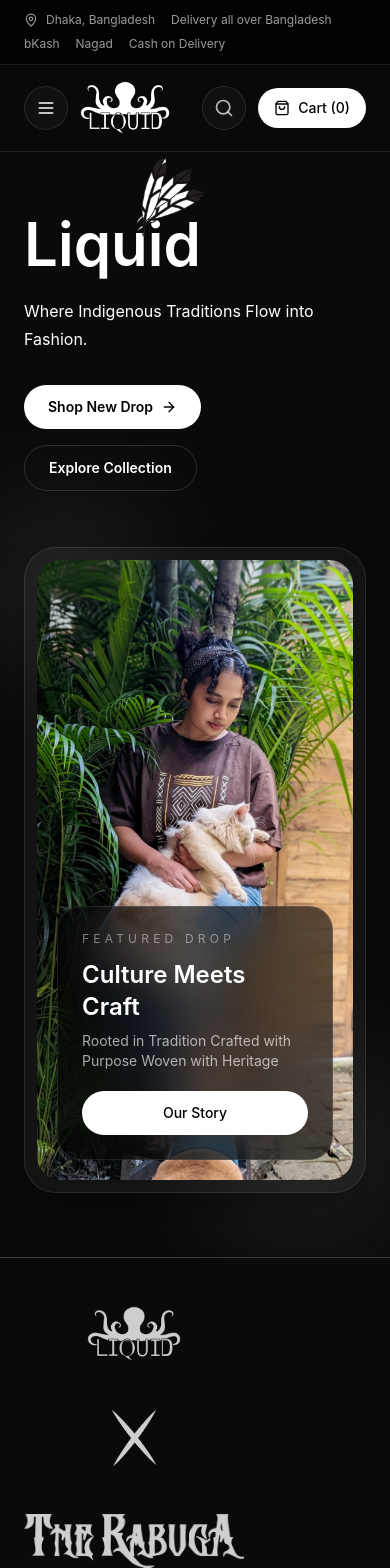
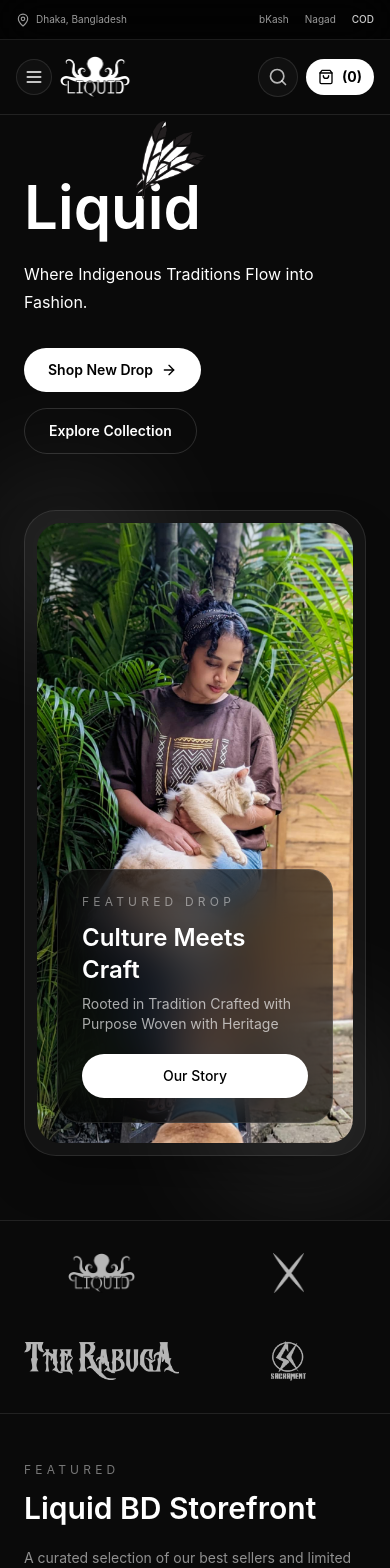
Before and after one commit to aongchinghla/liquidbd, a Next.js app: page / in a window 390 px wide. Shown: the top 1568 px of the page. Built offline with nearby package versions, Linux system fonts and the light colour scheme.

Commit message:
navbar and collab mobile responsive fixed

```diff
--- a/components/homepage/collaboration-strip.tsx
+++ b/components/homepage/collaboration-strip.tsx
@@ -21,44 +21,37 @@ export default function Collaborations() {
     const ctx = gsap.context(() => {
       gsap.fromTo(
         ".collab-item",
-        { opacity: 0, y: 50 },
+        { opacity: 0, y: 30 },
         {
           opacity: 1,
           y: 0,
           duration: 0.9,
-          stagger: 0.15,
+          stagger: 0.1,
           ease: "power3.out",
           scrollTrigger: {
             trigger: containerRef.current,
-            start: "top 80%",
+            start: "top 85%",
             toggleActions: "play none none none",
           },
         }
       );
     }, containerRef);
-
     return () => ctx.revert();
   }, []);
 
   return (
-    <section
-      id="collaborations"
-      ref={containerRef}
-      className="border-y border-white/20 py-10 lg:py-6"
-    >
+    <section id="collaborations" ref={containerRef} className="border-y border-white/10 py-6 lg:py-6">
       <div className="mx-auto max-w-[1600px] px-6 lg:px-10">
-        <div className="flex flex-wrap items-center justify-between gap-x-8 gap-y-8">
+        <div className="grid grid-cols-2 items-center justify-items-center gap-8 md:grid-cols-4 lg:gap-12">
           {collaborators.map((brand) => (
-            <div
-              key={brand.name}
-              className="collab-item flex flex-8 basis-[220px] items-center justify-center py-2"
-            >
+            <div key={brand.name} className="collab-item flex w-full items-center justify-center py-2">
               <Image
                 src={brand.src}
                 alt={brand.name}
                 width={brand.width}
                 height={brand.height}
-                className="h-auto max-h-[56px] w-auto object-contain opacity-80"
+                className="h-auto max-h-[40px] w-auto object-contain opacity-70 transition-opacity hover:opacity-100 md:max-h-[56px]"
+                priority
               />
             </div>
           ))}
--- a/components/ui/navbar.tsx
+++ b/components/ui/navbar.tsx
@@ -2,7 +2,7 @@
 
 import Image from "next/image";
 import Link from "next/link";
-import { MapPin, Menu, Search, ShoppingBag, User } from "lucide-react";
+import { MapPin, Menu, Search, ShoppingBag, User, X } from "lucide-react";
 
 interface NavbarProps {
   isMenuOpen: boolean;
@@ -27,167 +27,123 @@ export default function Navbar({
 }: NavbarProps) {
   return (
     <>
+      {/* 1. Top Bar - Updated */}
       <div className="relative z-[60] border-b border-white/10 bg-black/70 backdrop-blur-xl">
-        <div className="mx-auto flex max-w-[1600px] flex-col gap-2 px-6 py-3 text-xs text-white/60 md:flex-row md:items-center md:justify-between lg:px-10">
-          <div className="flex flex-wrap items-center gap-4">
-            <span className="inline-flex items-center gap-2">
+        <div className="mx-auto flex max-w-[1600px] flex-row items-center justify-between px-4 py-3 text-[10px] text-white/60 md:px-6 md:text-xs lg:px-10">
+          <div className="flex items-center">
+            <span className="inline-flex items-center gap-1.5">
               <MapPin className="h-3.5 w-3.5" /> Dhaka, Bangladesh
             </span>
-            <span>Delivery all over Bangladesh</span>
           </div>
-          <div className="flex flex-wrap items-center gap-4">
+          <div className="flex items-center gap-4">
             <span>bKash</span>
             <span>Nagad</span>
-            <span>Cash on Delivery</span>
+            <span className="font-medium text-white/80">COD</span>
           </div>
         </div>
       </div>
 
+      {/* 2. Main Header */}
       <header className="sticky top-0 z-50 border-b border-white/10 bg-neutral-950/75 backdrop-blur-2xl">
-        <div className="mx-auto flex max-w-[1600px] items-center justify-between px-6 py-4 lg:px-10">
-          <div className="flex items-center gap-3">
+        <div className="mx-auto flex max-w-[1600px] items-center justify-between px-4 py-4 md:px-6 lg:px-10">
+
+          {/* Mobile: Menu & Logo Section */}
+          <div className="flex items-center gap-2 md:gap-3">
             <button
               onClick={() => setIsMenuOpen((prev) => !prev)}
-              className="inline-flex h-11 w-11 items-center justify-center rounded-full border border-white/10 bg-white/[0.03] md:hidden"
+              className="inline-flex h-9 w-9 items-center justify-center rounded-full border border-white/10 bg-white/[0.03] md:hidden"
               aria-label="Toggle menu"
             >
-              <Menu className="h-5 w-5" />
+              {isMenuOpen ? <X className="h-5 w-5 text-white" /> : <Menu className="h-5 w-5 text-white" />}
             </button>
 
-            <Link href="/" className="flex items-center gap-3">
+            <Link href="/" className="flex items-center">
               <Image
                 src="/liquid-logo.png"
                 alt="Liquid T-Shirt Logo"
-                width={90}
-                height={30}
-                className="object-contain"
+                width={85}
+                height={28}
+                className="w-[70px] object-contain md:w-[90px]"
                 priority
               />
             </Link>
           </div>
 
           <div className="flex items-center justify-self-end">
+            {/* Desktop Navigation */}
             <nav className="hidden items-center gap-8 pr-8 text-base text-white/70 md:flex">
-              <Link
-                href="/#home"
-                className="relative pb-1 transition duration-300 hover:text-white after:absolute after:left-0 after:bottom-0 after:h-[1px] after:w-0 after:bg-white after:transition-all after:duration-300 hover:after:w-full"
-              >
+              <Link href="/#home" className="relative pb-1 transition duration-300 hover:text-white after:absolute after:left-0 after:bottom-0 after:h-[1px] after:w-0 after:bg-white after:transition-all after:duration-300 hover:after:w-full">
                 Home
               </Link>
-
-              <Link
-                href="/shop"
-                className="relative pb-1 transition duration-300 hover:text-white after:absolute after:left-0 after:bottom-0 after:h-[1px] after:w-0 after:bg-white after:transition-all after:duration-300 hover:after:w-full"
-              >
+              <Link href="/shop" className="relative pb-1 transition duration-300 hover:text-white after:absolute after:left-0 after:bottom-0 after:h-[1px] after:w-0 after:bg-white after:transition-all after:duration-300 hover:after:w-full">
                 Shop
               </Link>
-
-              <Link
-                href="/about"
-                className="relative pb-1 transition duration-300 hover:text-white after:absolute after:left-0 after:bottom-0 after:h-[1px] after:w-0 after:bg-white after:transition-all after:duration-300 hover:after:w-full"
-              >
+              <Link href="/about" className="relative pb-1 transition duration-300 hover:text-white after:absolute after:left-0 after:bottom-0 after:h-[1px] after:w-0 after:bg-white after:transition-all after:duration-300 hover:after:w-full">
                 About Us
               </Link>
-
-              <Link
-                href="/"
-                className="relative pb-1 transition duration-300 hover:text-white after:absolute after:left-0 after:bottom-0 after:h-[1px] after:w-0 after:bg-white after:transition-all after:duration-300 hover:after:w-full"
-              >
+              <Link href="/" className="relative pb-1 transition duration-300 hover:text-white after:absolute after:left-0 after:bottom-0 after:h-[1px] after:w-0 after:bg-white after:transition-all after:duration-300 hover:after:w-full">
                 Journal
               </Link>
             </nav>
 
-            <div className="flex items-center gap-3">
-              <button className="inline-flex h-11 w-11 items-center justify-center rounded-full border border-white/10 bg-white/[0.03] text-white/70 transition hover:text-white">
+            <div className="flex items-center gap-2 md:gap-3">
+              {/* Search Button - Visible on both Mobile & Desktop */}
+              <button className="inline-flex h-10 w-10 items-center justify-center rounded-full border border-white/10 bg-white/[0.03] text-white/70 transition hover:text-white md:h-11 md:w-11">
                 <Search className="h-5 w-5" />
               </button>
 
+              {/* Desktop Auth Section */}
               {isLoggedIn ? (
                 <div className="hidden items-center gap-3 md:flex">
                   <div className="rounded-full border border-white/10 bg-white/[0.03] px-4 py-2.5 text-sm text-white/80">
                     Hi, {currentUser}
                   </div>
-                  <button
-                    onClick={handleLogout}
-                    className="rounded-full border border-white/10 px-4 py-2.5 text-sm text-white/75 transition hover:border-white/25 hover:text-white"
-                  >
+                  <button onClick={handleLogout} className="rounded-full border border-white/10 px-4 py-2.5 text-sm text-white/75 transition hover:border-white/25 hover:text-white">
                     Logout
                   </button>
                 </div>
               ) : (
                 <div className="hidden items-center gap-2 md:flex">
-                  <button
-                    onClick={() => openAuth("login")}
-                    className="rounded-full border border-white/10 px-4 py-2.5 text-sm text-white/75 transition hover:border-white/25 hover:text-white"
-                  >
+                  <button onClick={() => openAuth("login")} className="rounded-full border border-white/10 px-4 py-2.5 text-sm text-white/75 transition hover:border-white/25 hover:text-white">
                     Login
                   </button>
-                  <button
-                    onClick={() => openAuth("signup")}
-                    className="inline-flex items-center gap-2 rounded-full border border-white/10 bg-white/[0.04] px-4 py-2.5 text-sm text-white/90 transition hover:bg-white/[0.08]"
-                  >
-                    <User className="h-4 w-4" />
-                    Sign Up
+                  <button onClick={() => openAuth("signup")} className="inline-flex items-center gap-2 rounded-full border border-white/10 bg-white/[0.04] px-4 py-2.5 text-sm text-white/90 transition hover:bg-white/[0.08]">
+                    <User className="h-4 w-4" /> Sign Up
                   </button>
                 </div>
               )}
 
+              {/* Cart Button - Mobile Optimized */}
               <button
                 onClick={() => setIsCartOpen(true)}
-                className="inline-flex items-center gap-2 rounded-full bg-white px-4 py-2.5 text-sm font-medium text-black transition hover:opacity-90"
+                className="inline-flex items-center gap-2 rounded-full bg-white px-3 py-2 md:px-4 md:py-2.5 text-sm font-bold text-black transition hover:opacity-90 active:scale-95"
               >
                 <ShoppingBag className="h-4 w-4" />
-                Cart ({cartCount})
+                <span className="hidden md:inline">Cart</span>
+                <span>({cartCount})</span>
               </button>
             </div>
           </div>
         </div>
 
+        {/* 3. Mobile Dropdown - Absolute position (Does not push content) */}
         {isMenuOpen && (
-          <div className="border-t border-white/10 bg-black/90 px-6 py-4 md:hidden">
-            <div className="flex flex-col gap-4 text-sm text-white/75">
-              <Link
-                href="/#home"
-                className="transition hover:text-white"
-                onClick={() => setIsMenuOpen(false)}
-              >
-                Home
-              </Link>
-              <Link
-                href="/shop"
-                className="transition hover:text-white"
-                onClick={() => setIsMenuOpen(false)}
-              >
-                Shop
-              </Link>
-              <Link
-                href="/#about"
-                className="transition hover:text-white"
-                onClick={() => setIsMenuOpen(false)}
-              >
-                About Us
-              </Link>
-              <Link
-                href="/#newsletter"
-                className="transition hover:text-white"
-                onClick={() => setIsMenuOpen(false)}
-              >
-                Journal
-              </Link>
+          <div className="absolute left-0 top-full z-[100] w-full border-b border-white/10 bg-neutral-950/95 px-6 py-6 shadow-2xl backdrop-blur-xl md:hidden">
+            <div className="flex flex-col gap-6 text-base font-medium text-white/75">
+              <Link href="/#home" onClick={() => setIsMenuOpen(false)}>Home</Link>
+              <Link href="/shop" onClick={() => setIsMenuOpen(false)}>Shop</Link>
+              <Link href="/about" onClick={() => setIsMenuOpen(false)}>About Us</Link>
+              <Link href="/" onClick={() => setIsMenuOpen(false)}>Journal</Link>
+
+              <div className="h-[1px] w-full bg-white/10" />
 
               {!isLoggedIn ? (
-                <>
-                  <button onClick={() => openAuth("login")} className="text-left">
-                    Login
-                  </button>
-                  <button onClick={() => openAuth("signup")} className="text-left">
-                    Sign Up
-                  </button>
-                </>
+                <div className="flex flex-col gap-5 pt-2">
+                  <button onClick={() => { openAuth("login"); setIsMenuOpen(false); }} className="text-left">Login</button>
+                  <button onClick={() => { openAuth("signup"); setIsMenuOpen(false); }} className="text-left text-white font-bold">Sign Up</button>
+                </div>
               ) : (
-                <button onClick={handleLogout} className="text-left">
-                  Logout
-                </button>
+                <button onClick={() => { handleLogout(); setIsMenuOpen(false); }} className="text-left text-red-400">Logout ({currentUser})</button>
               )}
             </div>
           </div>
```
